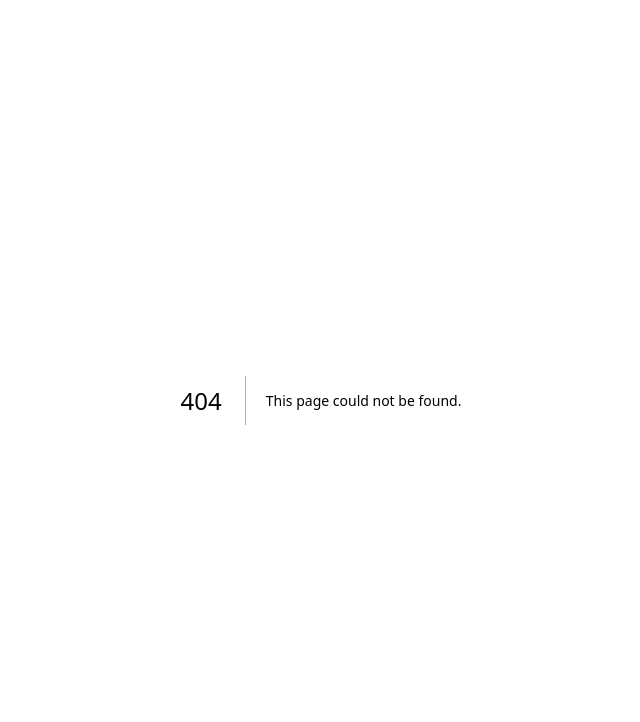
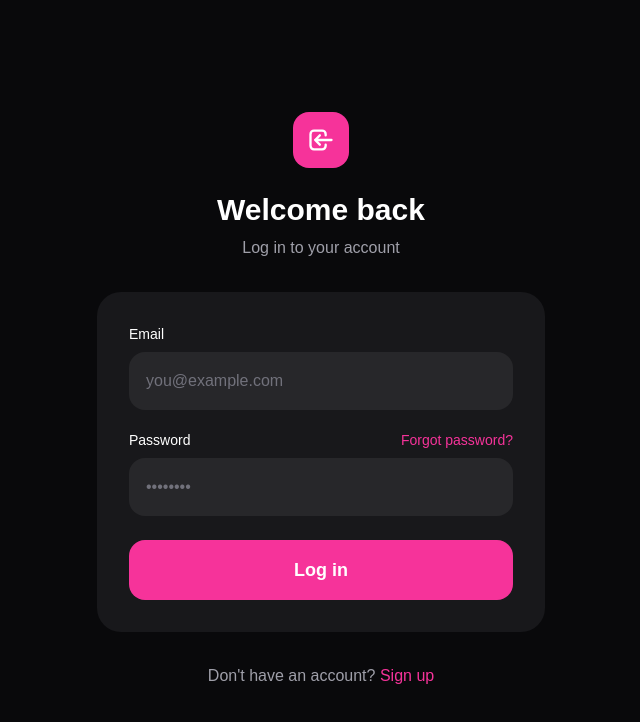
Before and after one commit to CashMere-lab-ops/Only-Dommes, a Next.js app: page /login in a window 1280 px wide. Before the commit this address had no page. Shown: the top 722 px of the page, without its empty margins (319-959 px from the left). Built offline with nearby package versions, Linux system fonts and the light colour scheme; no server answers.

Commit message:
Add Login page

```diff
--- /dev/null
+++ b/app/login/page.tsx
@@ -0,0 +1,98 @@
+'use client';
+
+import { useState } from 'react';
+import { supabase } from '../../lib/supabase';
+import Link from 'next/link';
+import { useRouter } from 'next/navigation';
+
+export default function LoginPage() {
+  const [email, setEmail] = useState('');
+  const [password, setPassword] = useState('');
+  const [message, setMessage] = useState('');
+  const [loading, setLoading] = useState(false);
+  const router = useRouter();
+
+  const handleLogin = async () => {
+    setLoading(true);
+    setMessage('');
+
+    const { error } = await supabase.auth.signInWithPassword({
+      email,
+      password,
+    });
+
+    if (error) {
+      setMessage(error.message);
+      setLoading(false);
+    } else {
+      setMessage('Login successful! Redirecting...');
+      router.push('/');
+    }
+  };
+
+  return (
+    <div className="min-h-screen bg-zinc-950 text-white flex items-center justify-center p-6">
+      <div className="w-full max-w-md">
+        {/* Pink icon */}
+        <div className="flex justify-center mb-6">
+          <div className="w-14 h-14 bg-pink-500 rounded-2xl flex items-center justify-center">
+            <svg className="w-7 h-7 text-white" fill="none" stroke="currentColor" viewBox="0 0 24 24">
+              <path strokeLinecap="round" strokeLinejoin="round" strokeWidth={2} d="M11 16l-4-4m0 0l4-4m-4 4h14m-5 4v1a3 3 0 01-3 3H6a3 3 0 01-3-3V7a3 3 0 013-3h7a3 3 0 013 3v1" />
+            </svg>
+          </div>
+        </div>
+
+        <h1 className="text-3xl font-bold text-center mb-2">Welcome back</h1>
+        <p className="text-zinc-400 text-center mb-8">Log in to your account</p>
+
+        <div className="bg-zinc-900 p-8 rounded-3xl">
+          {/* Email */}
+          <label className="block text-sm font-medium mb-2">Email</label>
+          <input
+            type="email"
+            placeholder="you@example.com"
+            className="w-full p-4 mb-5 bg-zinc-800 rounded-2xl text-white placeholder-zinc-500 border border-transparent focus:border-pink-500 focus:outline-none"
+            value={email}
+            onChange={(e) => setEmail(e.target.value)}
+          />
+
+          {/* Password */}
+          <div className="flex justify-between items-center mb-2">
+            <label className="block text-sm font-medium">Password</label>
+            <Link href="/forgot-password" className="text-sm text-pink-500 hover:underline">
+              Forgot password?
+            </Link>
+          </div>
+          <input
+            type="password"
+            placeholder="••••••••"
+            className="w-full p-4 mb-6 bg-zinc-800 rounded-2xl text-white placeholder-zinc-500 border border-transparent focus:border-pink-500 focus:outline-none"
+            value={password}
+            onChange={(e) => setPassword(e.target.value)}
+          />
+
+          <button
+            onClick={handleLogin}
+            disabled={loading}
+            className="w-full bg-pink-500 hover:bg-pink-600 disabled:bg-zinc-700 py-4 rounded-2xl text-lg font-semibold transition"
+          >
+            {loading ? 'Logging in...' : 'Log in'}
+          </button>
+
+          {message && (
+            <p className="mt-5 text-center p-3 bg-zinc-800 rounded-2xl text-sm">
+              {message}
+            </p>
+          )}
+        </div>
+
+        <p className="text-center mt-8 text-zinc-400">
+          Don't have an account?{' '}
+          <Link href="/signup" className="text-pink-500 hover:underline font-medium">
+            Sign up
+          </Link>
+        </p>
+      </div>
+    </div>
+  );
+}
```
